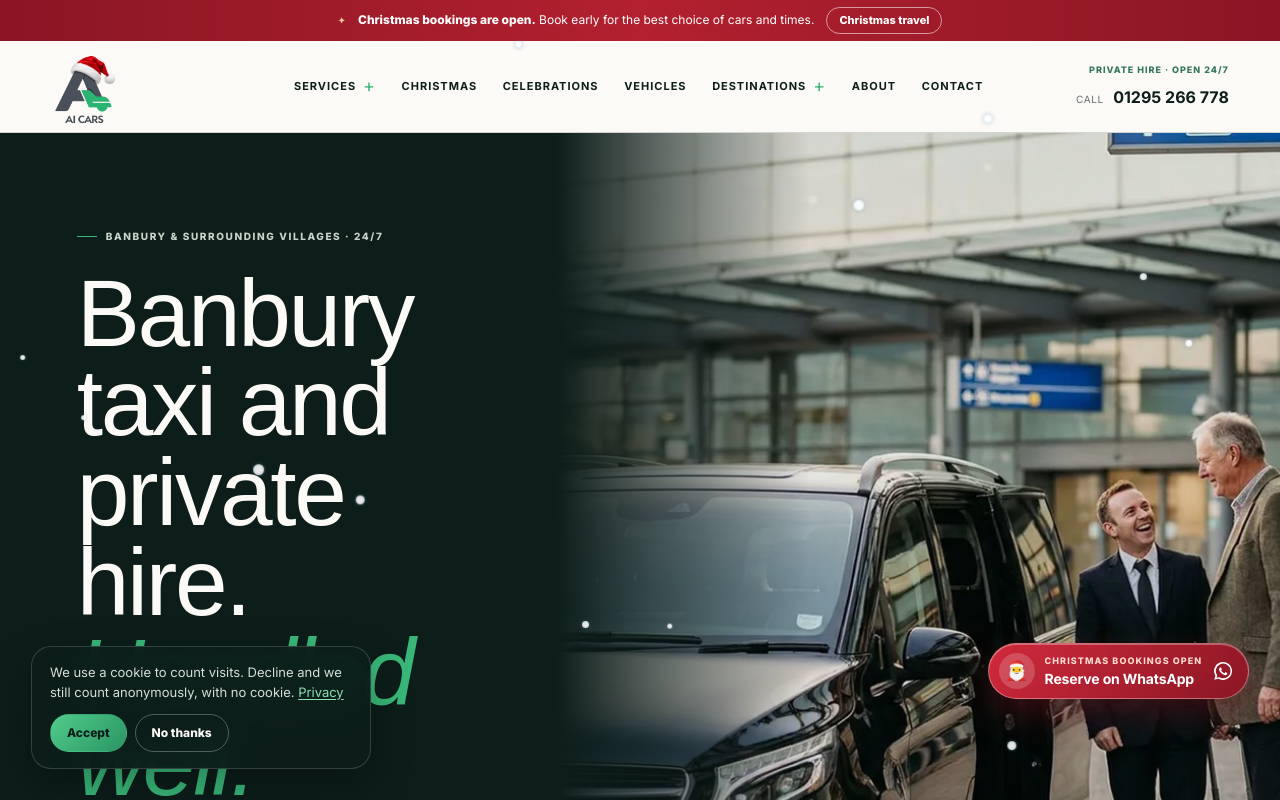
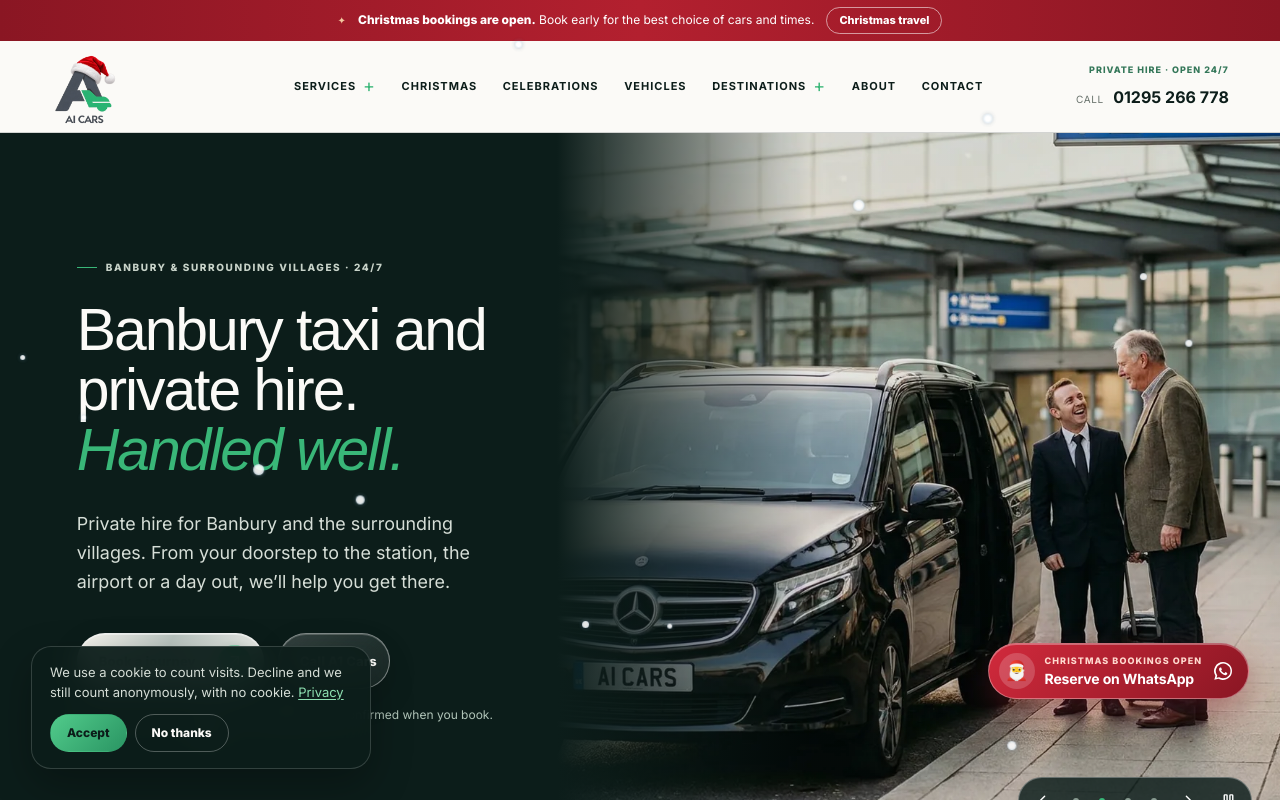
Before and after one commit to a1carsbanbury-creator/a1-cars-website, a Next.js app: page / in a window 1280 px wide. Shown: the top 800 px of the page. Built offline with nearby package versions, Linux system fonts and the light colour scheme; no server answers; a web font is replaced by a local one.

Commit message:
Fit local-search headings within existing hero layouts

```diff
--- a/app/globals.css
+++ b/app/globals.css
@@ -700,3 +700,11 @@
 /* Footer annotation: logo and directories only, at every screen width. */
 .site-footer .footer-contact { display:block; }
 .footer-legal { justify-content:flex-end; }
+
+/* Keep the proposed local-search headings readable within the existing hero layout. */
+.hero h1.local-search-heading { font-size:clamp(50px,4.6vw,72px); line-height:1.02; letter-spacing:-.035em; }
+.info-hero.local-search-hero h1 { font-size:clamp(48px,5.4vw,78px); line-height:1.02; }
+@media(max-width:780px) {
+  .hero h1.local-search-heading { font-size:clamp(44px,10vw,58px); }
+  .info-hero.local-search-hero h1 { font-size:clamp(40px,9vw,58px); }
+}
--- a/app/local-taxi/page.tsx
+++ b/app/local-taxi/page.tsx
@@ -10,7 +10,7 @@
 });
 export default function LocalTaxi() {
   return <LocalJourneyBooking><PageShell footerActions={<LocalStickyActions />}>
-    <PageHero eyebrow="Local private hire" title="Local private hire in Banbury," accent="there for your plans." lead="Private hire for Banbury and the surrounding villages, day and night. From your doorstep to the station, an appointment or a night out." image="/local-private-hire-estate-v1.webp" ctaContent={<LocalHeroActions />} />
+    <PageHero eyebrow="Local private hire" title="Local private hire in Banbury," accent="there for your plans." lead="Private hire for Banbury and the surrounding villages, day and night. From your doorstep to the station, an appointment or a night out." image="/local-private-hire-estate-v1.webp" ctaContent={<LocalHeroActions />} className="local-search-hero" />
     <Section eyebrow="Where are you heading?" title="Choose your" accent="local journey">
       <LocalJourneyOptions />
     </Section>
--- a/components/home-client.tsx
+++ b/components/home-client.tsx
@@ -32,7 +32,7 @@
   return <main>
     <SiteHeader />
 
-    <section className="hero" id="top" aria-labelledby="hero-title"><PhotoSlider className="hero-image" images={['/revision-home-pickup-optimized.webp', '/executive-people-carrier.webp', '/revision-accessible-arrival-optimized.webp', '/revision-fleet-lineup-optimized.webp']} label="A1 Cars journeys" /><div className="hero-content"><p className="eyebrow"><span />Banbury & surrounding villages · 24/7</p><h1 id="hero-title">Banbury taxi and private hire.<br /><em>Handled well.</em></h1><p className="hero-copy">Private hire for Banbury and the surrounding villages. From your doorstep to the station, the airport or a day out, we’ll help you get there.</p><div className="hero-actions"><button className="button primary" type="button" onClick={() => setBooking({ journeyType: 'Local' })}>Book a journey <span>↗</span></button><a className="button quiet" href={phoneHref}>Call A1 Cars</a></div><p className="hero-area-note">Banbury and the surrounding area. Availability confirmed when you book.</p></div><a className="hero-phone" href={phoneHref}><span>Book by phone</span><strong>{phone}</strong></a></section>
+    <section className="hero" id="top" aria-labelledby="hero-title"><PhotoSlider className="hero-image" images={['/revision-home-pickup-optimized.webp', '/executive-people-carrier.webp', '/revision-accessible-arrival-optimized.webp', '/revision-fleet-lineup-optimized.webp']} label="A1 Cars journeys" /><div className="hero-content"><p className="eyebrow"><span />Banbury & surrounding villages · 24/7</p><h1 className="local-search-heading" id="hero-title">Banbury taxi and private hire.<br /><em>Handled well.</em></h1><p className="hero-copy">Private hire for Banbury and the surrounding villages. From your doorstep to the station, the airport or a day out, we’ll help you get there.</p><div className="hero-actions"><button className="button primary" type="button" onClick={() => setBooking({ journeyType: 'Local' })}>Book a journey <span>↗</span></button><a className="button quiet" href={phoneHref}>Call A1 Cars</a></div><p className="hero-area-note">Banbury and the surrounding area. Availability confirmed when you book.</p></div><a className="hero-phone" href={phoneHref}><span>Book by phone</span><strong>{phone}</strong></a></section>
 
     <section className="services reveal" id="services" aria-label="Our services">{services.map(({ title, description, href, Icon }) => <a href={href} key={title}><span className="service-icon"><Icon aria-hidden="true" strokeWidth={1.65} /></span><span><strong>{title}</strong><small>{description}</small></span><b><ArrowUpRight aria-hidden="true" strokeWidth={1.7} /></b></a>)}</section>
 
--- a/components/page-shell.tsx
+++ b/components/page-shell.tsx
@@ -33,9 +33,9 @@
   </main>;
 }
 
-export function PageHero({ eyebrow, title, accent, lead, image, images, cta = true, ctaContent }: { eyebrow: string; title: string; accent?: string; lead: string; image?: string; images?: string[]; cta?: boolean; ctaContent?: React.ReactNode }) {
+export function PageHero({ eyebrow, title, accent, lead, image, images, cta = true, ctaContent, className }: { eyebrow: string; title: string; accent?: string; lead: string; image?: string; images?: string[]; cta?: boolean; ctaContent?: React.ReactNode; className?: string }) {
   return <>
-    <section className={image ? 'info-hero has-slider' : 'info-hero compact'}>
+    <section className={`${image ? 'info-hero has-slider' : 'info-hero compact'}${className ? ` ${className}` : ''}`}>
       {image && <PhotoSlider className="info-hero-slider" images={images ?? heroPhotos[image] ?? [image]} label={`${eyebrow} photographs`} />}
       <div className="info-hero-inner">
         <p className="eyebrow"><span />{eyebrow}</p>
```
